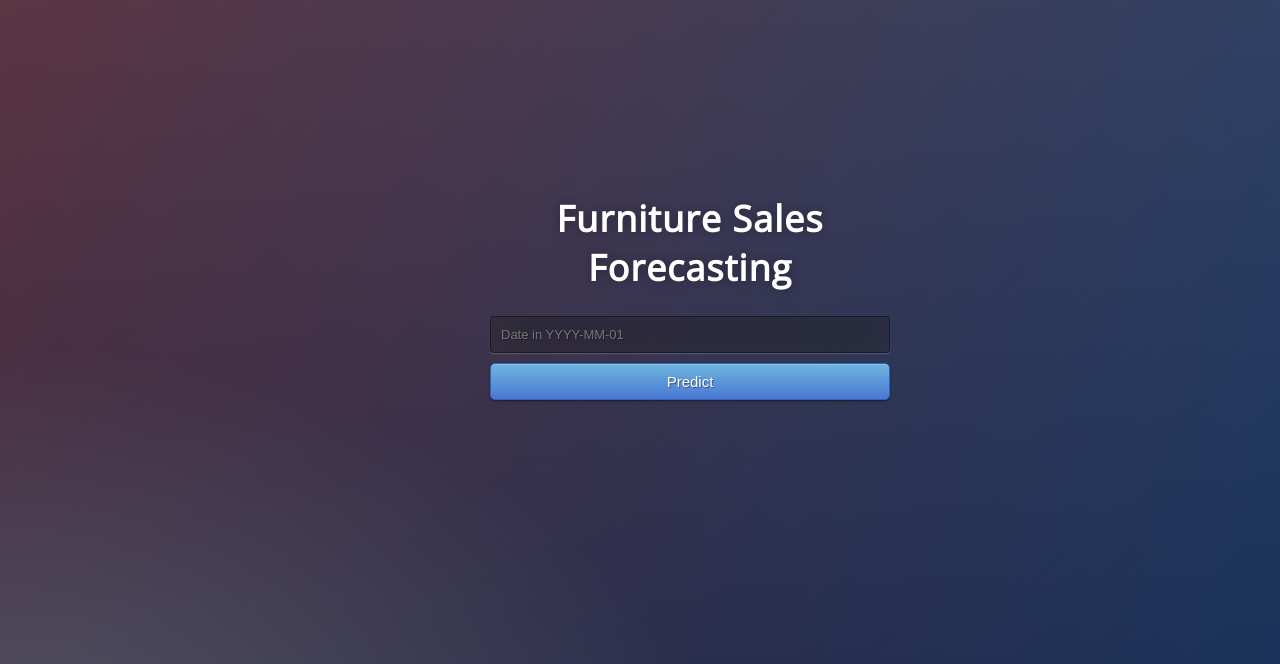
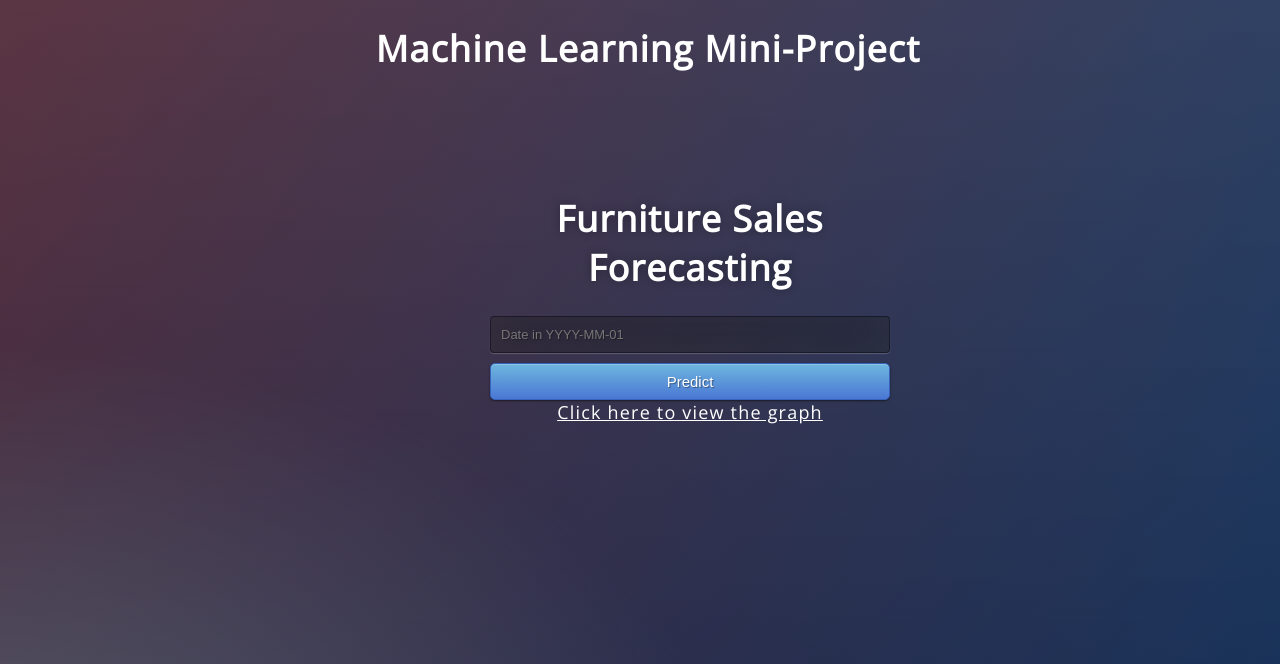
Before and after one commit to atharva407/flask-sales-forecasting, a Flask app: page / in a window 1280 px wide. Shown: the top 664 px of the page. Run offline with Flask 2, Linux system fonts and the light colour scheme; parts of the project's set-up code (start-up, migrations or seed data) failed here and were passed over.

Commit message:
Improved UI

```diff
--- a/static/style.css
+++ b/static/style.css
@@ -60,4 +60,7 @@ input {
 	-ms-transition: box-shadow .5s ease;
 	transition: box-shadow .5s ease;
 }
+a  {
+	color: #fff;
+}
 input:focus { box-shadow: inset 0 -5px 45px rgba(100,100,100,0.4), 0 1px 1px rgba(255,255,255,0.2); }
--- a/templates/index.html
+++ b/templates/index.html
@@ -13,6 +13,7 @@
 </head>
 
 <body>
+<h1>Machine Learning Mini-Project</h1>
  <div class="login">
 	<h1>Furniture Sales Forecasting</h1>
 
@@ -22,6 +23,7 @@
         <button type="submit" class="btn btn-primary btn-block btn-large">Predict</button>
     </form>
 
+	<a href="{{ url_for('static', filename='graph.png') }}" target="blank">Click here to view the graph</a>
    <br>
    <br>
    {{ date }}
```
Also changed, not shown: static/graph.png (added).
